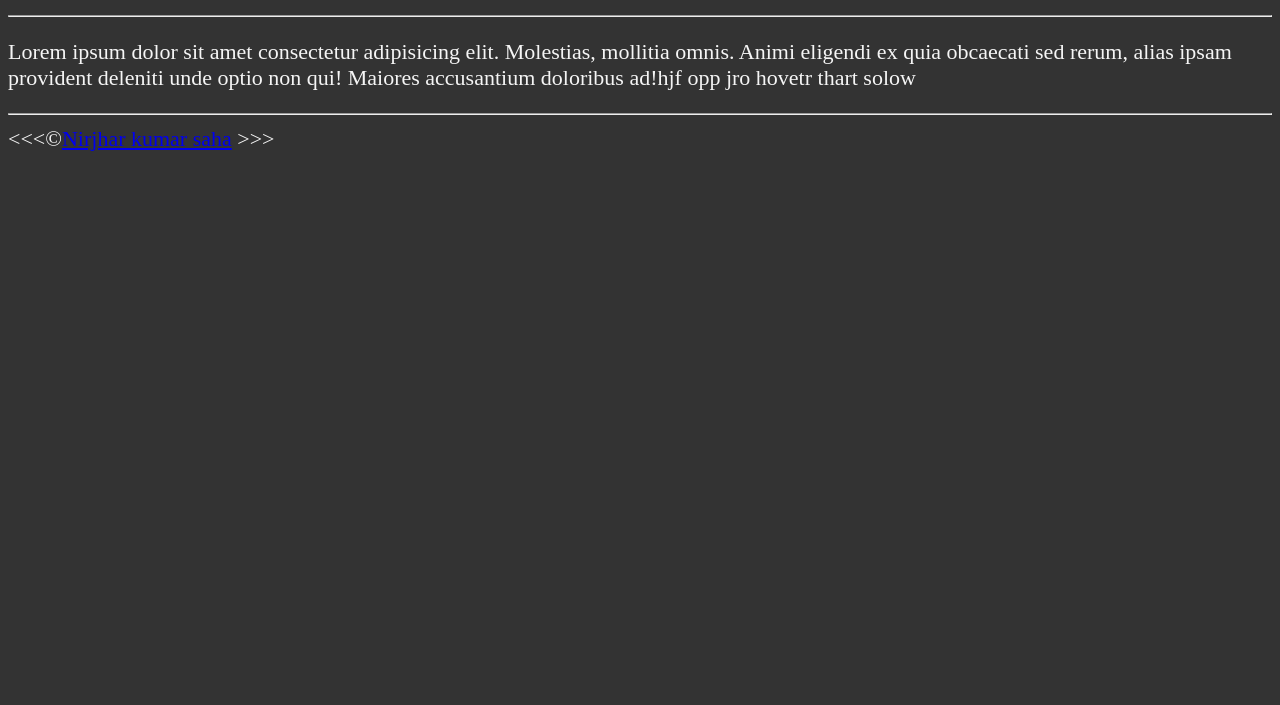
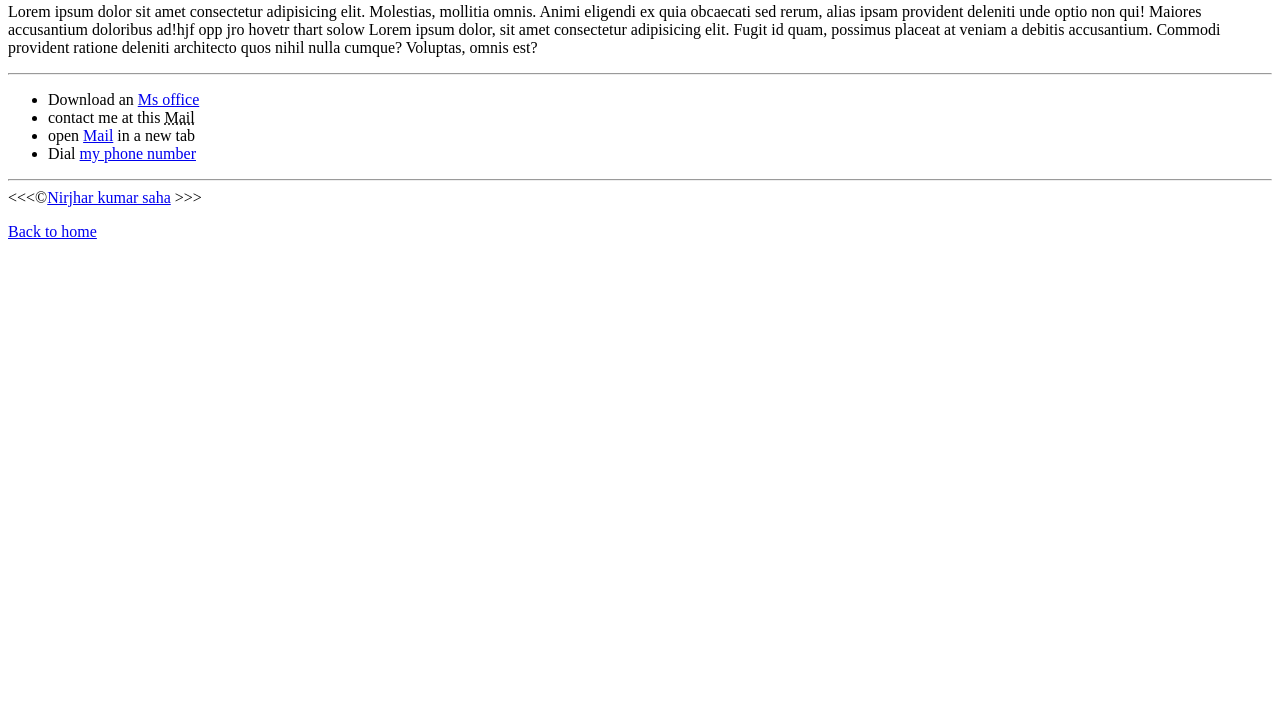
Before and after one commit to Nirjhar77/sturdy-eureka, a plain HTML site: page about.html in a window 1280 px wide. Shown: the part 95-800 px from the top of the page. Drawn offline with Linux system fonts and the light colour scheme.

Commit message:
Update about.html

```diff
--- a/about.html
+++ b/about.html
@@ -1,30 +1,44 @@
 <!DOCTYPE html>
 <html lang="en">
   <head>
-        <meta charset="UTF-8">
-        <meta name="author" content="Nirjhar">
-        <meta name="description" content="Hi, i'm Nirjhar ks.This page is about me">
+    <meta charset="UTF-8" />
+    <meta name="author" content="Nirjhar" />
+    <meta
+      name="description"
+      content="Hi, i'm Nirjhar ks.This page is about me"
+    />
     <title>About me</title>
-        <link rel="icon" href="223.jpg" type="image/x-icon">
-        <style>
-        html {
-            font-size: 22px;
-        }
-
-        body {
-            background-color: #333;
-            color: whitesmoke;
-        }</style>
+    <link rel="icon" href="223.jpg" type="image/x-icon" />
+    <link rel="stylesheet" href="main.css" type="text/css" />
   </head>
   <body>
     <h1>Hi,i'm Nirjhar!</h1>
 
-      <hr>
+    <hr />
     <p>
-            Lorem ipsum dolor sit amet consectetur adipisicing elit. Molestias, mollitia omnis. Animi eligendi ex quia obcaecati sed rerum, alias ipsam provident deleniti unde optio non qui! Maiores accusantium doloribus ad!hjf opp jro hovetr thart solow
+      Lorem ipsum dolor sit amet consectetur adipisicing elit. Molestias,
+      mollitia omnis. Animi eligendi ex quia obcaecati sed rerum, alias ipsam
+      provident deleniti unde optio non qui! Maiores accusantium doloribus
+      ad!hjf opp jro hovetr thart solow Lorem ipsum dolor, sit amet consectetur adipisicing elit. Fugit id quam, possimus placeat at veniam a debitis accusantium. Commodi provident ratione deleniti architecto quos nihil nulla cumque? Voluptas, omnis est?
     </p>
+    <hr />
+
+    <ul>
+      <li>Download an <a href="2020.jpg" download>Ms office</a></li>
+      <li>
+        contact me at this <abbr title="nirjharsaha332@gmail.com"> Mail</abbr>
+      </li>
+      <li>
+        open <a href="http://Mail.google.com/" target="_blank">Mail</a> in a new
+        tab
+      </li>
+      <li>Dial <a href="tel:+8809265987256">my phone number</a></li>
+    </ul>
     <hr>
 
-      &lt;&lt;&lt;&copy;<a href="about.html">Nirjhar kumar saha</a>  &gt;&gt;&gt;
+    &lt;&lt;&lt;&copy;<a href="about.html">Nirjhar kumar saha</a> &gt;&gt;&gt;
+    <p>
+        <a href="/">Back to home</a>
+    </p>
   </body>
   </html>
```
Lines whose indentation alone changed are shown as unchanged.
